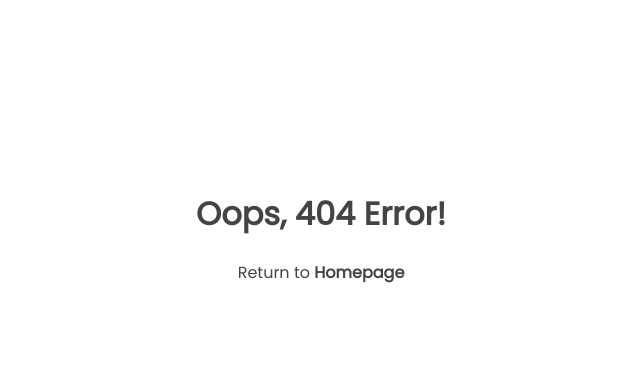
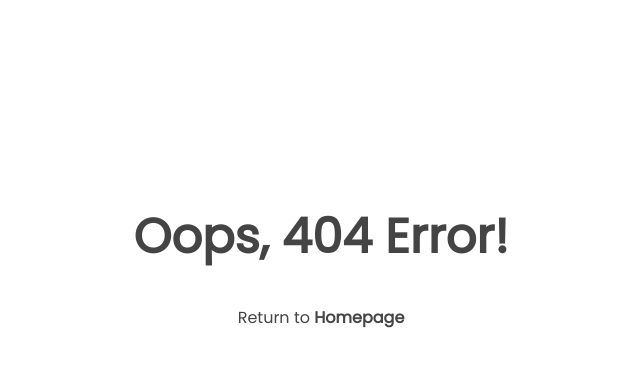
Before and after one commit to SuperFSDev/Portfolio, a PHP site: page /404.html in a window 1280 px wide. Shown: the part 151-518 px from the top of the page, without its empty margins (319-959 px from the left). Run offline with PHP 8.4, Linux system fonts and the light colour scheme.

Commit message:
404 slight changes

```diff
--- a/404.html
+++ b/404.html
@@ -3,7 +3,7 @@
         <meta name="viewport" content="width=device-width, initial-scale=1.0, shrink-to-fit=yes">
     <meta name="Description"
         content="Ishan Sharma ishandeveloper Ishan Inc. Chandigarh, India www.ishandeveloper.com .NET | ML | AI | Python | UI/UX | App Developer | Flutter | Web Developer" />
-    <title>Ishan Sharma</title>
+    <title>404 | Ishan Sharma</title>
     <link rel="icon" type="image/png" href="assets/img/favicon.png">
     <link rel="stylesheet" href="style.css">
     </head>
--- a/style.css
+++ b/style.css
@@ -14,6 +14,9 @@ body {
     font-family: 'Poppins', sans-serif;
     color: var(--light-text-color);
     overflow-x: hidden;
+}
+.comingsoon h1{
+    font-size: 3em;
 }
 .comingsoon {
     position: absolute;
```
